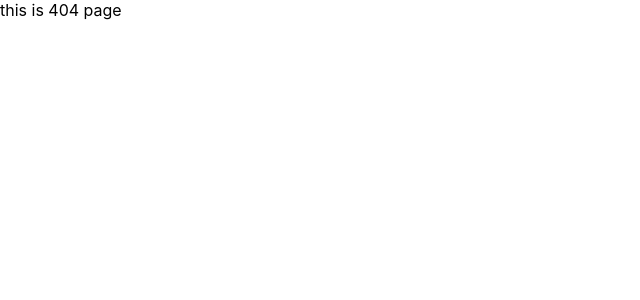
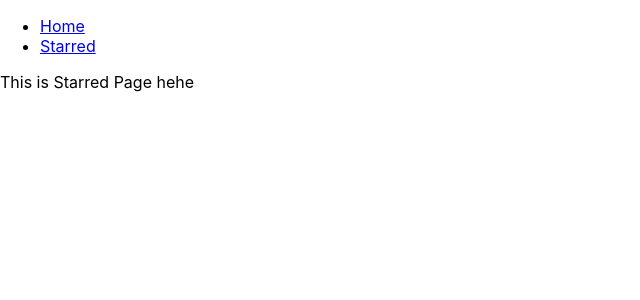
Before and after one commit to geekabdul/Box-Office, a React (Create React App) app: page /starred in a window 1280 px wide. Before the commit this address had no page. Shown: the top 300 px of the page, without its empty margins (0-640 px from the left). Built offline with nearby package versions, Linux system fonts and the light colour scheme.

Commit message:
added navbar and created page components

```diff
--- a/src/App.js
+++ b/src/App.js
@@ -1,19 +1,25 @@
 import React from 'react';
 import { Switch, Route } from 'react-router-dom';
-// import { Router } from 'workbox-routing';
+import Navbar from './components/Navbar';
+import Home from './pages/Home';
+import Starred from './pages/Starred';
 
 function App() {
   return (
-    <Switch>
-      <Route exact path="/">
-        Welcome to My World
-      </Route>
-      <Route path="/second">
-        I failed lots of time but I will not loose hope, Before 2023 I will be
-        software developer
-      </Route>
-      <Route>this is 404 page</Route>
-    </Switch>
+    <div>
+      <Navbar />
+      <Switch>
+        <Route exact path="/">
+          <Home />
+        </Route>
+        <Route exact path="/starred">
+          <Starred />
+        </Route>
+        <Route>
+          <div>404 Not found</div>
+        </Route>
+      </Switch>
+    </div>
   );
 }
 
--- /dev/null
+++ b/src/components/Navbar.js
@@ -0,0 +1,22 @@
+import React from 'react';
+import { Link } from 'react-router-dom';
+
+const LINKS = [
+  { to: '/', text: 'Home' },
+  { to: '/starred', text: 'Starred' },
+];
+const Navbar = () => {
+  return (
+    <div>
+      <ul>
+        {LINKS.map(item => (
+          <li key={item.to}>
+            <Link to={item.to}>{item.text}</Link>
+          </li>
+        ))}
+      </ul>
+    </div>
+  );
+};
+
+export default Navbar;
--- /dev/null
+++ b/src/pages/Home.js
@@ -0,0 +1,6 @@
+import React from 'react';
+
+const Home = () => {
+  return <div>This is Home Page hehes</div>;
+};
+export default Home;
--- /dev/null
+++ b/src/pages/Starred.js
@@ -0,0 +1,6 @@
+import React from 'react';
+
+const Starred = () => {
+  return <div>This is Starred Page hehe</div>;
+};
+export default Starred;
```
Also changed, not shown: 1 other file (tests, documents, lock files or other folders).
